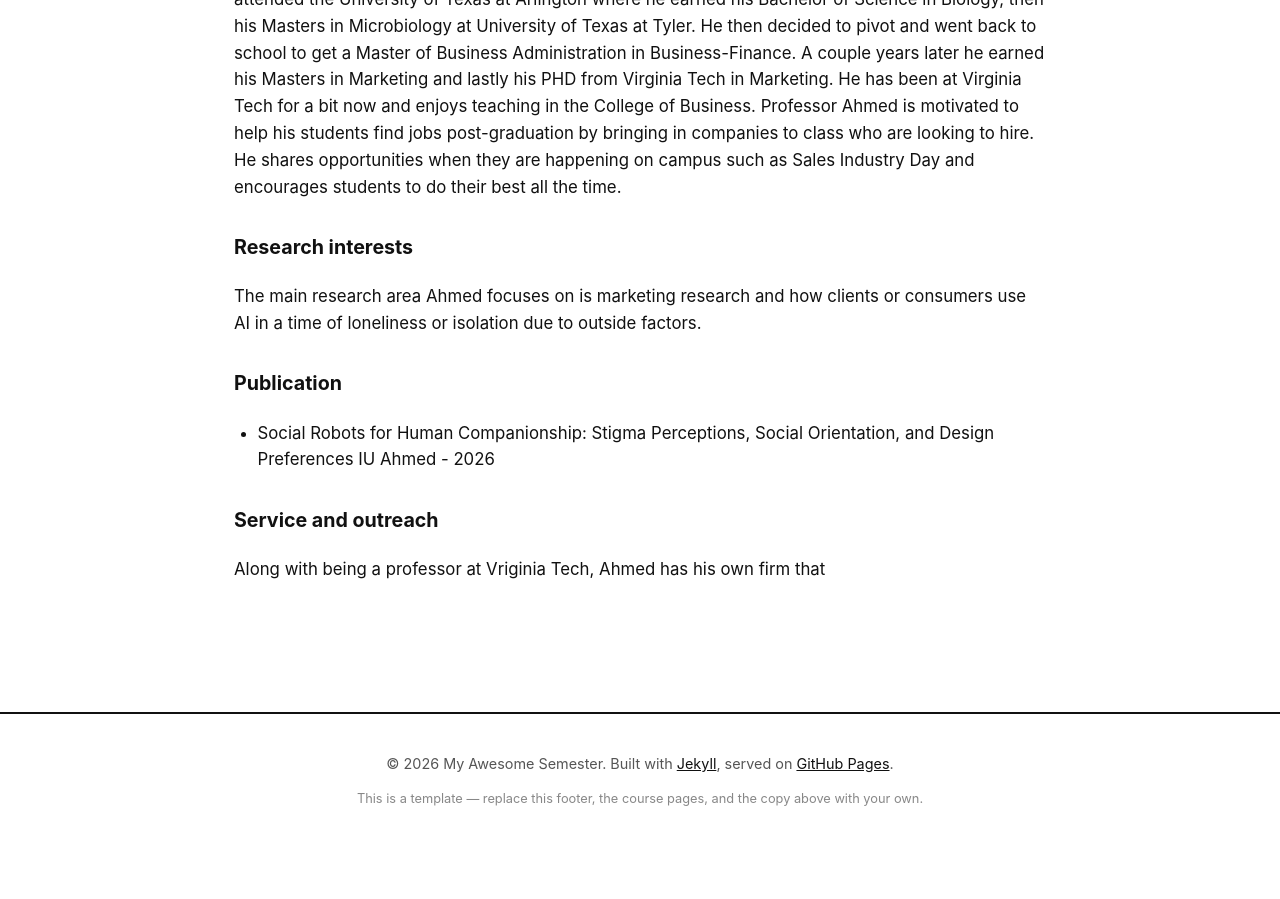
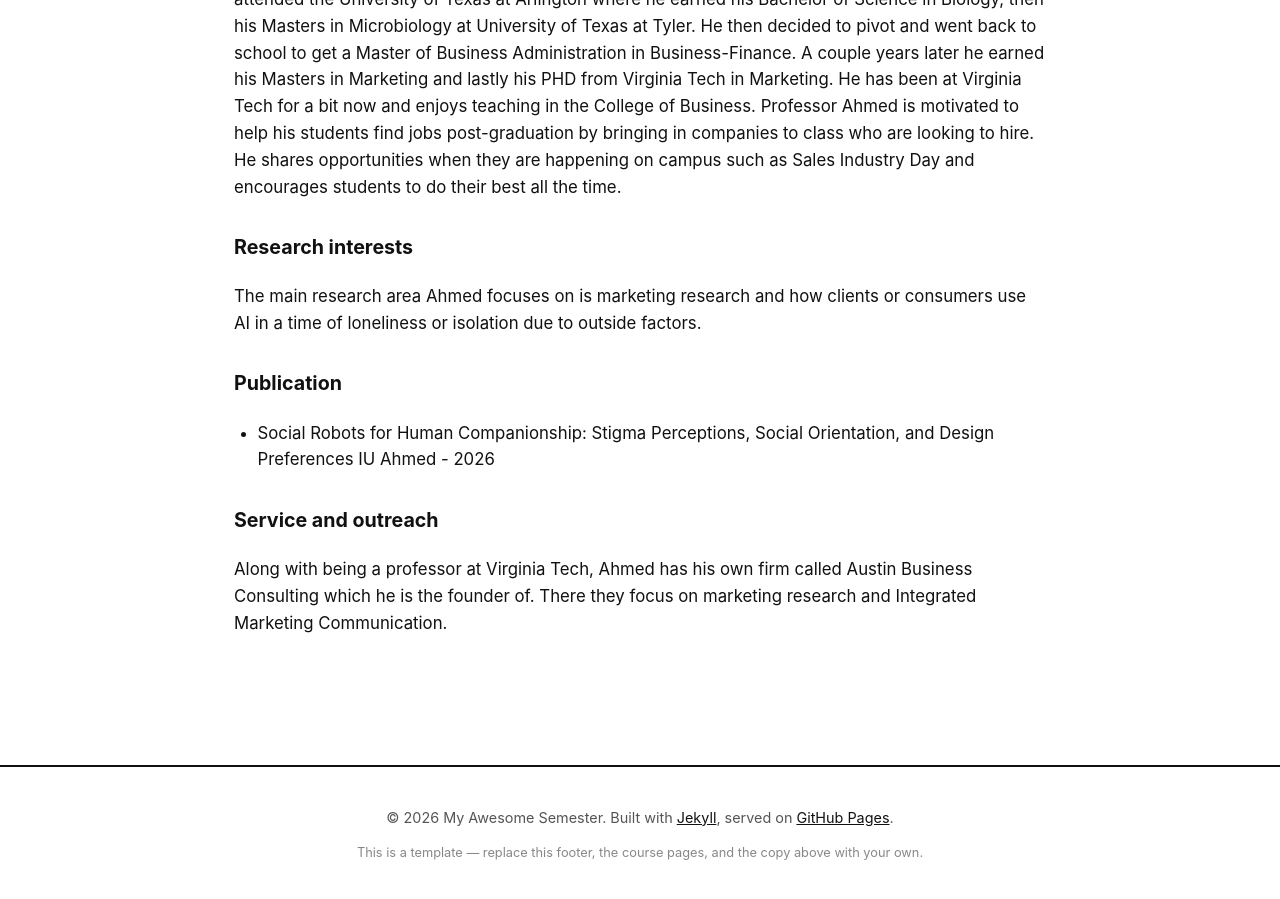
Before and after one commit to annaolszowy27/myawesomesemester, a Jekyll site: the page built from _courses/course-03.md, in a window 1280 px wide and 900 px high, scrolled down 795 px. Built offline with Jekyll 4.4.1, drawn with Linux system fonts in a browser that asks for light colours; before the commit the page ends 1642 px from its top, so only the background shows below that.

Commit message:
Update course-03.md

```diff
--- a/_courses/course-03.md
+++ b/_courses/course-03.md
@@ -30,4 +30,4 @@ IU Ahmed - 2026
 
 ### Service and outreach
 
-Along with being a professor at Vriginia Tech, Ahmed has his own firm that
+Along with being a professor at Virginia Tech, Ahmed has his own firm called Austin Business Consulting which he is the founder of. There they focus on marketing research and Integrated Marketing Communication.
```
